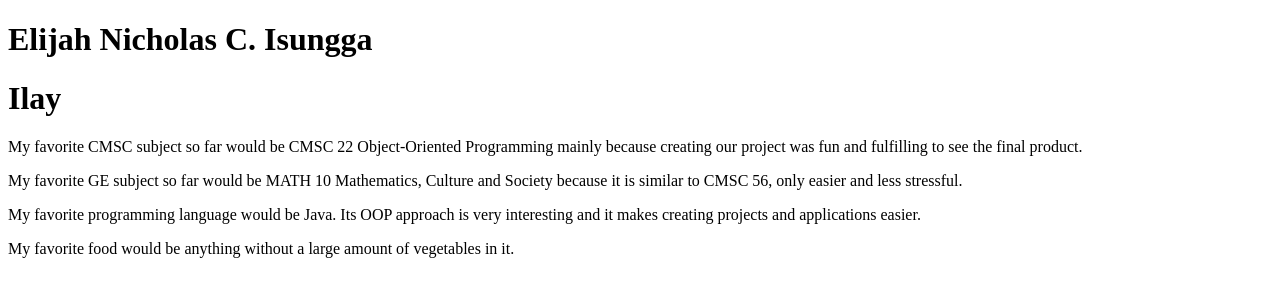
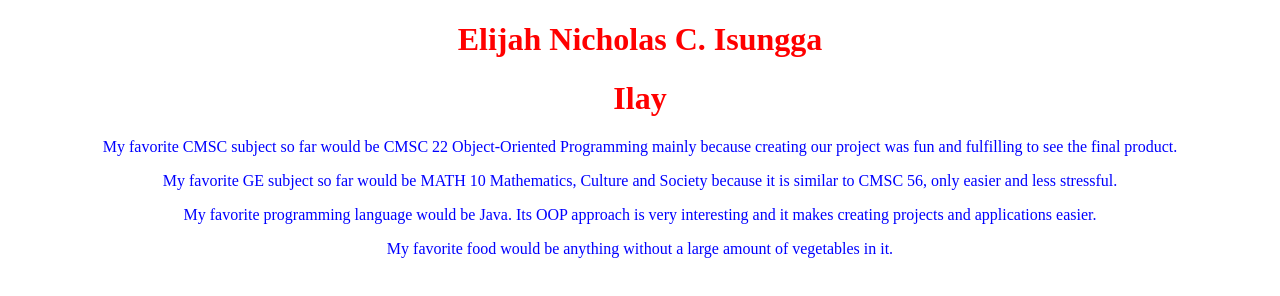
Before and after one commit to ilaynicholas/ilaynicholas.github.io, a plain HTML site: page index.html in a window 1280 px wide. Drawn offline with Linux system fonts and the light colour scheme.

Commit message:
modified index.html and index.css

```diff
--- /dev/null
+++ b/index.css
@@ -0,0 +1,9 @@
+#name {
+	color:red;
+	text-align: center;
+}
+
+#details {
+	color:blue;
+	text-align: center;
+}
--- a/index.html
+++ b/index.html
@@ -1,11 +1,18 @@
 <!DOCTYPE html>
 <html>
+	<head>
+	  <link rel="stylesheet" href="index.css">
+	</head>
 	<body>
+		 <div id="name">
 			<h1>Elijah Nicholas C. Isungga</h1>
 			<h1>Ilay</h1>
+		</div>
+		<div id="details">
 			<p>My favorite CMSC subject so far would be CMSC 22 Object-Oriented Programming mainly because creating our project was fun and fulfilling to see the final product.</p>
 			<p>My favorite GE subject so far would be MATH 10 Mathematics, Culture and Society because it is similar to CMSC 56, only easier and less stressful.</p>
 			<p>My favorite programming language would be Java. Its OOP approach is very interesting and it makes creating projects and applications easier.</p>
 			<p>My favorite food would be anything without a large amount of vegetables in it.</p>
+		</div>
 	</body>
 </html>
```
Lines whose indentation alone changed are shown as unchanged.
